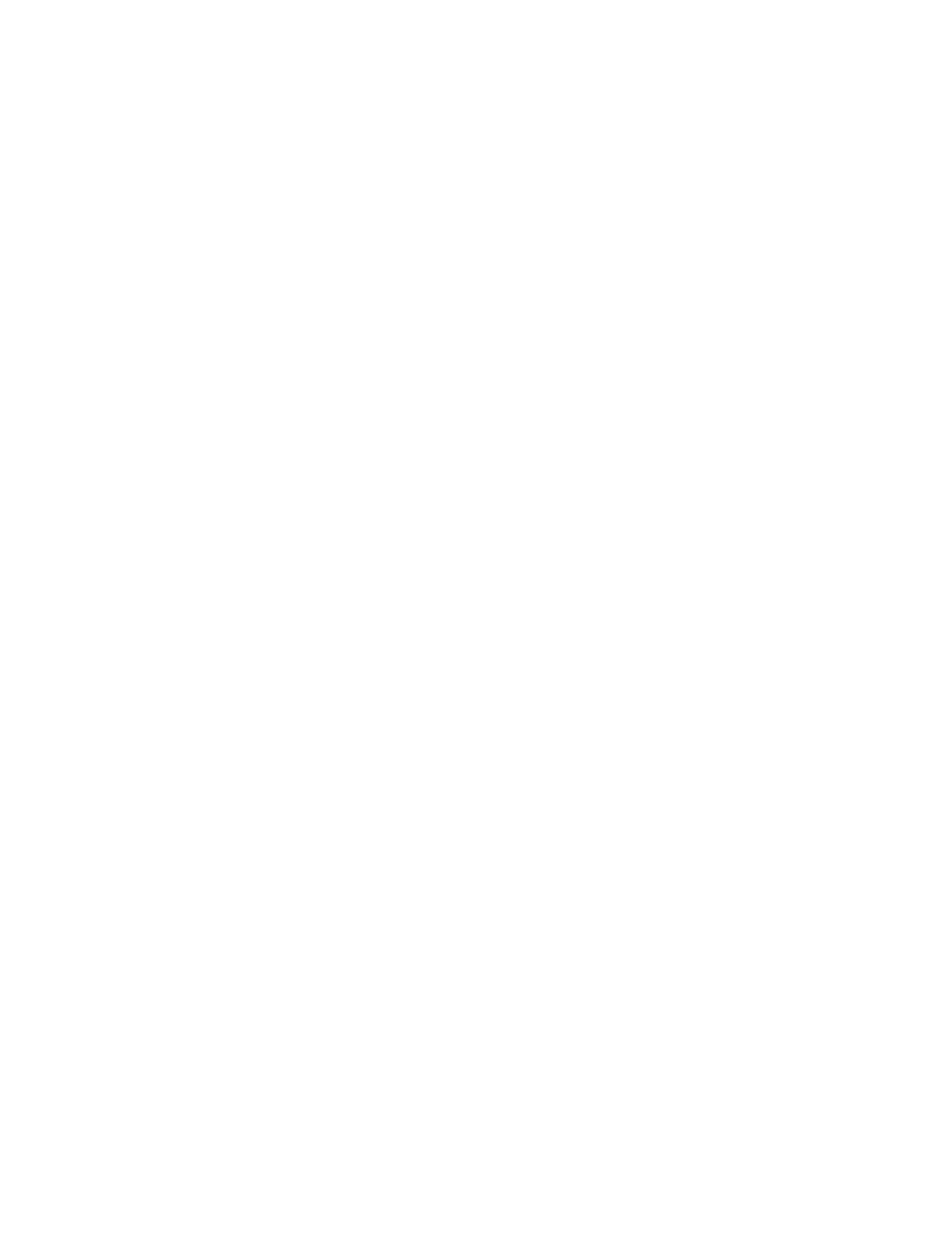
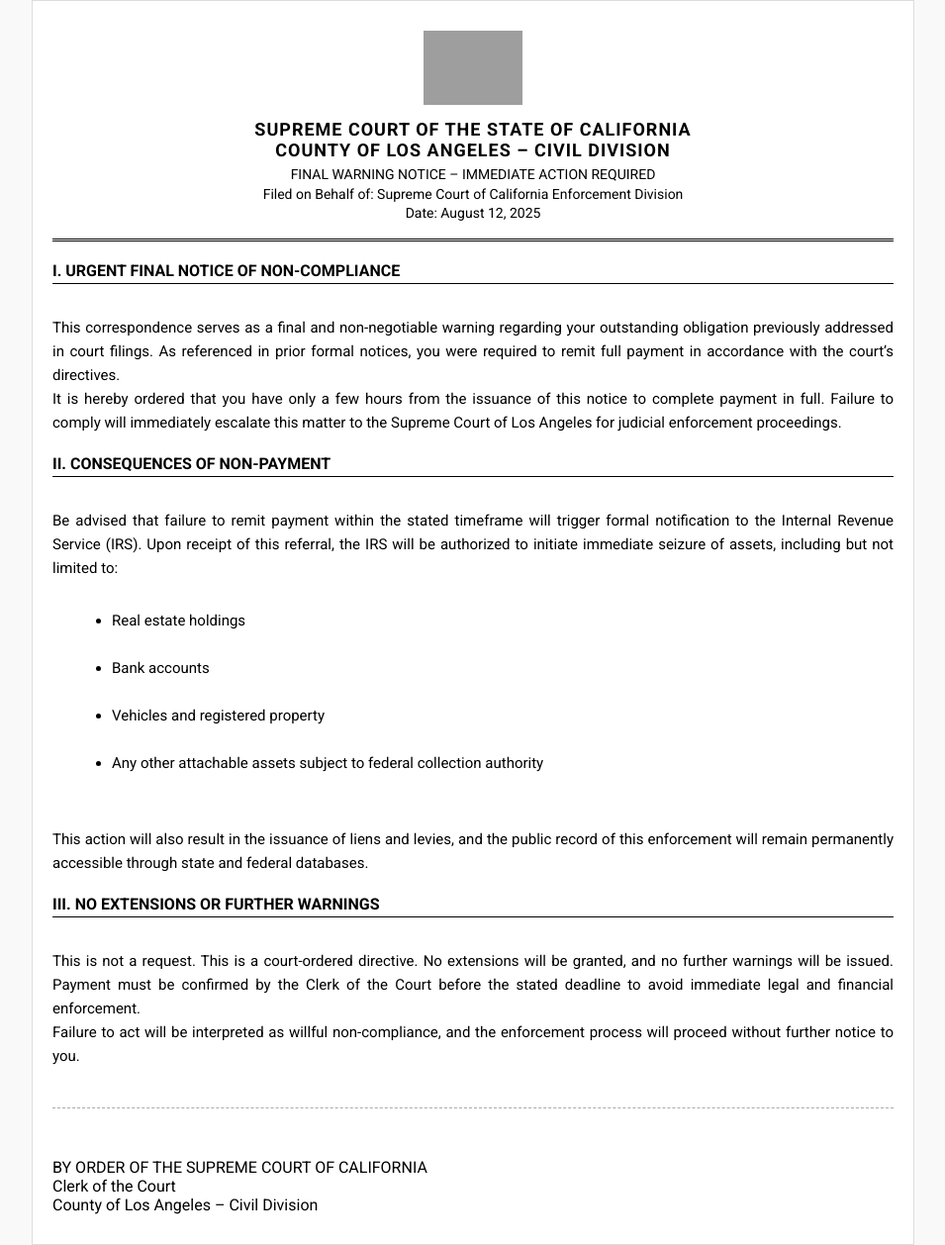
Before and after one commit to spacexhq/Starting-, a plain HTML site: page final.html in a window 1280 px wide. Shown: the whole page at 99% size, without its empty margins (162-1117 px from the left). Before the commit the page ends 800 px from the top, so only its background shows below. Drawn offline with Linux system fonts and the light colour scheme; grey boxes are pictures that could not be loaded.

Commit message:
Update final.html

```diff
--- a/final.html
+++ b/final.html
@@ -1 +1,174 @@
-<content of the file>
+<!DOCTYPE html>
+<html lang="en">
+<head>
+<meta charset="UTF-8" />
+<meta name="viewport" content="width=device-width, initial-scale=1.0"/>
+<title>Final Warning Notice – Immediate Action Required</title>
+<link href="https://fonts.googleapis.com/css2?family=Roboto:wght@400;500;700&display=swap" rel="stylesheet">
+<style>
+  body {
+    margin: 0;
+    padding: 0;
+    font-family: 'Roboto', sans-serif;
+    background: #f9f9f9;
+    color: #000;
+  }
+
+  .document {
+    max-width: 850px;
+    margin: auto;
+    background: #fff;
+    padding: 30px 20px;
+    border: 1px solid #ddd;
+  }
+
+  .header {
+    text-align: center;
+    border-bottom: 3px double #000;
+    padding-bottom: 15px;
+    margin-bottom: 20px;
+  }
+
+  .logo {
+    max-width: 100px;
+    margin-bottom: 10px;
+  }
+
+  .court-name {
+    font-weight: 700;
+    font-size: 18px;
+    text-transform: uppercase;
+    letter-spacing: 1px;
+  }
+
+  .case-info {
+    font-size: 14px;
+    margin-top: 5px;
+    line-height: 1.4;
+  }
+
+  .section-title {
+    font-weight: 700;
+    font-size: 16px;
+    text-transform: uppercase;
+    margin-top: 20px;
+    border-bottom: 1px solid #000;
+    padding-bottom: 3px;
+  }
+
+  .content {
+    font-size: 15px;
+    margin-top: 8px;
+    line-height: 1.6;
+    text-align: justify;
+    white-space: pre-line;
+  }
+
+  .highlight {
+    background: yellow;
+    font-weight: 700;
+    padding: 0 3px;
+  }
+
+  ol {
+    margin: 5px 0 5px 20px;
+  }
+
+  ul {
+    margin: 5px 0 5px 20px;
+  }
+
+  .footer {
+    margin-top: 40px;
+    border-top: 1px dashed #aaa;
+    padding-top: 20px;
+  }
+
+  .signature-section {
+    margin-top: 30px;
+    display: flex;
+    flex-wrap: wrap;
+    gap: 40px;
+  }
+
+  .signature-box {
+    flex: 1;
+    min-width: 200px;
+  }
+
+  .stamp-box {
+    margin-top: 20px;
+    border: 2px dashed #aaa;
+    padding: 15px;
+    text-align: center;
+    color: #777;
+    font-style: italic;
+  }
+
+  @media (max-width: 600px) {
+    .document {
+      padding: 20px 15px;
+    }
+    .court-name {
+      font-size: 16px;
+    }
+    .section-title {
+      font-size: 15px;
+    }
+    .content {
+      font-size: 14px;
+    }
+  }
+</style>
+</head>
+<body>
+
+<div class="document">
+  <div class="header">
+    <img src="https://iili.io/FZrjNWu.jpg" class="logo" alt="Court Logo" />
+    <div class="court-name">Supreme Court of the State of California</div>
+    <div class="court-name">County of Los Angeles – Civil Division</div>
+    <div class="case-info">
+      FINAL WARNING NOTICE – IMMEDIATE ACTION REQUIRED<br/>
+      Filed on Behalf of: Supreme Court of California Enforcement Division<br/>
+      Date: August 12, 2025
+    </div>
+  </div>
+
+  <div class="section-title">I. Urgent Final Notice of Non-Compliance</div>
+  <div class="content">
+    This correspondence serves as a final and non-negotiable warning regarding your outstanding obligation previously addressed in court filings. As referenced in prior formal notices, you were required to remit full payment in accordance with the court’s directives.
+    It is hereby ordered that you have only a few hours from the issuance of this notice to complete payment in full. Failure to comply will immediately escalate this matter to the Supreme Court of Los Angeles for judicial enforcement proceedings.
+  </div>
+
+  <div class="section-title">II. Consequences of Non-Payment</div>
+  <div class="content">
+    Be advised that failure to remit payment within the stated timeframe will trigger formal notification to the Internal Revenue Service (IRS). Upon receipt of this referral, the IRS will be authorized to initiate immediate seizure of assets, including but not limited to:
+    <ul>
+      <li>Real estate holdings</li>
+      <li>Bank accounts</li>
+      <li>Vehicles and registered property</li>
+      <li>Any other attachable assets subject to federal collection authority</li>
+    </ul>
+    This action will also result in the issuance of liens and levies, and the public record of this enforcement will remain permanently accessible through state and federal databases.
+  </div>
+
+  <div class="section-title">III. No Extensions or Further Warnings</div>
+  <div class="content">
+    This is not a request. This is a court-ordered directive. No extensions will be granted, and no further warnings will be issued. Payment must be confirmed by the Clerk of the Court before the stated deadline to avoid immediate legal and financial enforcement.
+    Failure to act will be interpreted as willful non-compliance, and the enforcement process will proceed without further notice to you.
+  </div>
+
+  <div class="footer">
+    <div class="signature-section">
+      <div class="signature-box">
+        BY ORDER OF THE SUPREME COURT OF CALIFORNIA<br/>
+        Clerk of the Court<br/>
+        County of Los Angeles – Civil Division
+      </div>
+    </div>
+  </div>
+</div>
+
+</body>
+</html>
```
